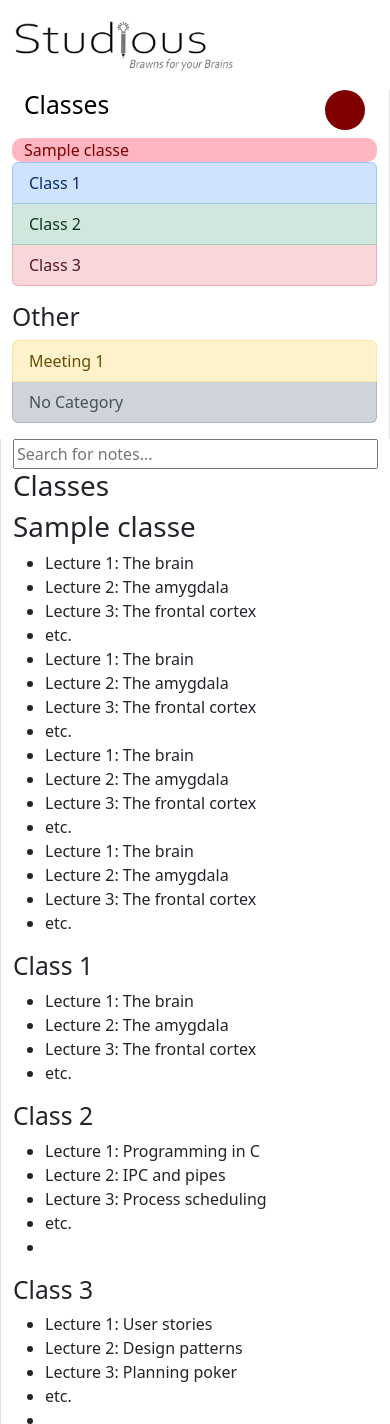
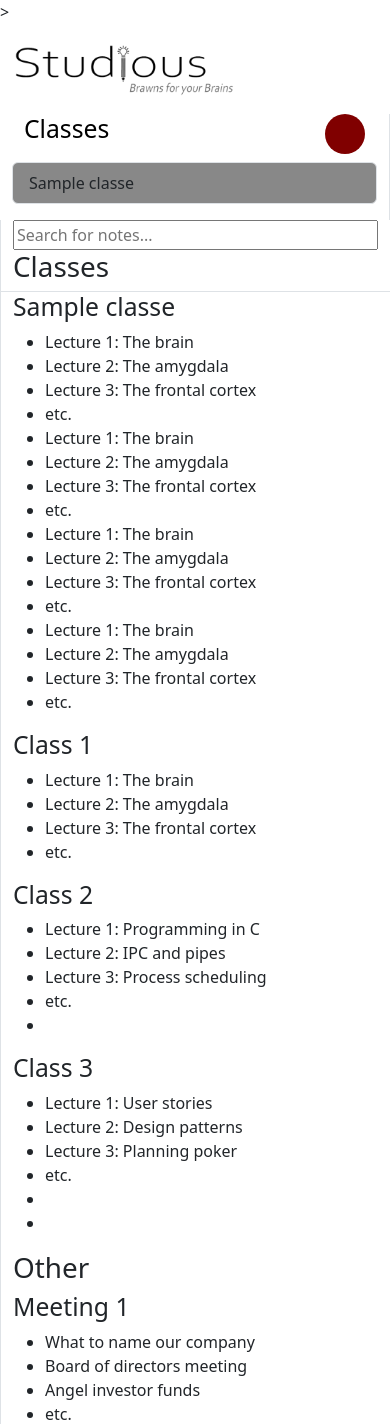
Before and after one commit to StudiousSDD/Studious, a Django app: template notes/templates/notes/view-classes.html in a window 390 px wide. Shown: the top 1424 px of the page. Run offline with Django 4.2, Linux system fonts and the light colour scheme; the template is opened without the code that fills it: most values are stand-ins (such as "Sample title", 1, 10 or a date in 2020); some libraries are stand-ins or nearby versions.

Commit message:
Make view-classes show color/responsive

```diff
--- a/notes/templates/notes/view-classes.html
+++ b/notes/templates/notes/view-classes.html
@@ -2,10 +2,7 @@
 
 {% load static %}
 
-{% block content %}
-<!DOCTYPE html>
-
-<head>
+{% block add_to_head %}>
   <link href="{% static 'fontawesomefree/css/fontawesome.css' %}" rel="stylesheet" type="text/css">
   <link href="{% static 'fontawesomefree/css/brands.css' %}" rel="stylesheet" type="text/css">
   <link href="{% static 'fontawesomefree/css/solid.css' %}" rel="stylesheet" type="text/css">
@@ -47,9 +44,9 @@
       text-decoration: none;
     }
   </style>
-</head>
+{% endblock %}
 
-<body>
+{% block content %}
 <div class="row">
   <div class="col-sm-3 col-12 border-end">
     <div class="row sticky-top">
@@ -61,27 +58,12 @@
           </a>
         </h2>
         <div class="class-list">
-          {% for classes in classes %}
 
-            <div class="container">
-            <div>{{classes.name}}</div>
-
-            <a href="{% url 'notes:delete_class' classes.id %}" class="button is-danger" style=""><i class="fa-solid fa-trash" style="color: maroon"></i></a>
-            </div>
-
-          {% endfor %}
         </div>
         <div class="list-group">
-          <a class="list-group-item list-group-item-action list-group-item-primary" href="#class1">Class 1</a>
-          <a class="list-group-item list-group-item-action list-group-item-success" href="#class2">Class 2</a>
-          <a class="list-group-item list-group-item-action list-group-item-danger" href="#class3">Class 3</a>
-        </div>
-      </div>
-      <div class="col-12 mb-3">
-        <h2>Other</h2>
-        <div class="list-group">
-          <a class="list-group-item list-group-item-action list-group-item-warning" href="#meeting1">Meeting 1</a>
-          <a class="list-group-item list-group-item-action list-group-item-dark" href="#nocat">No Category</a>
+          {% for c in classes %}
+            <a class="list-group-item list-group-item-action" href="#{{ c.id }}" style="background-color: {{ c.calendar_event.color_event }}">{{ c.name }}</a>
+          {% endfor %}
         </div>
       </div>
     </div>
@@ -91,8 +73,20 @@
       <input type="text" id="SEARCH" name="SEARCH" style="width:100%;" placeholder="Search for notes...">
 
       <h1>Classes</h1>
-      {% for classes in classes %}
-      <h1 id="{{ classes.id }}">{{classes.name}}</h1>
+      {% for c in classes %}
+      <div class="row border-top">
+        <div class = "col-11">
+          <h2 id="{{ c.id }}">{{c.name}}</h2>
+        </div>
+        <div class = "col-1">
+          <a href="{% url 'notes:delete_class' c.id %}" class="button is-danger" style=""><i class="fa-solid fa-trash" style="color: maroon"></i></a>
+        </div>
+
+      </div>
+      {% comment %}
+      SAMPLE CODE
+        {% for lec in c.Lectures.all() %}
+      {% endcomment %}
       <ul class="unstyled-list">
         <li>Lecture 1: The brain</li>
         <li>Lecture 2: The amygdala</li>
@@ -156,4 +150,3 @@
   </div>
 </div>
 {% endblock %}
-</body>
--- a/notes/urls.py
+++ b/notes/urls.py
@@ -7,7 +7,7 @@ from notes.views import editor, delete_document, delete_class, view_classes
 app_name = "notes"
 urlpatterns = [
     path("", views.home_calendar_view, name="home_page"),
-    path("classes/<int:classid>", delete_class, name="delete_class"),
+    path("classes/<int:classid>/delete", delete_class, name="delete_class"),
     path('delete_document/<int:noteid>/', delete_document, name='delete_document'),
     path('add_class/',views.add_class, name='add_class'),
     path('add_event/',views.add_event, name='add_event'),
--- a/notes/views.py
+++ b/notes/views.py
@@ -51,7 +51,7 @@ def view_meeting_by_date(request):
     start = request.GET.get('start',0)
     end = request.GET.get('end',0)
 
-
+    # TODO: Implement this. Needs to find the Lecture and Occurrence (link?)
 
     return
 
```
Lines whose indentation alone changed are shown as unchanged.
